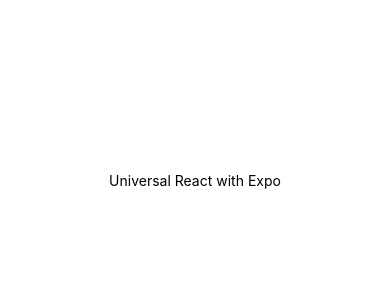
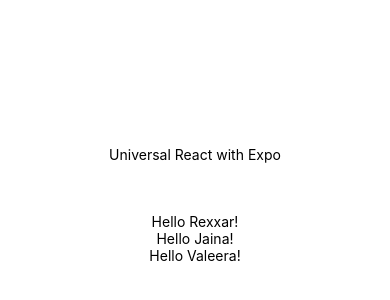
Before and after one commit to tovouk/reactnd-udacifitness, a React Native app: screen / in a window 390 px wide. Shown: the part 242-542 px from the top of the page. Built offline with nearby package versions, Linux system fonts and the light colour scheme.

Commit message:
Initial Commit

```diff
--- a/App.js
+++ b/App.js
@@ -1,5 +1,6 @@
 import * as React from "react";
 import { View, Text } from "react-native";
+import LotsOfGreetings from './Greetings'
 
 export default function App() {
   return (
@@ -11,6 +12,7 @@
       }}
     >
       <Text>Universal React with Expo</Text>
+      <LotsOfGreetings />
     </View>
   );
 }
--- /dev/null
+++ b/Greetings.js
@@ -0,0 +1,28 @@
+import React from 'react';
+import { Text, View, StyleSheet } from 'react-native';
+
+const styles = StyleSheet.create({
+  center: {
+    alignItems: 'center'
+  }
+})
+
+const Greeting = (props) => {
+  return (
+    <View style={styles.center}>
+      <Text>Hello {props.name}!</Text>
+    </View>
+  );
+}
+
+const LotsOfGreetings = () => {
+  return (
+    <View style={[styles.center, {top: 50}]}>
+      <Greeting name='Rexxar' />
+      <Greeting name='Jaina' />
+      <Greeting name='Valeera' />
+    </View>
+  );
+}
+
+export default LotsOfGreetings;
```
Also changed, not shown: 1 other file (tests, documents, lock files or other folders).
